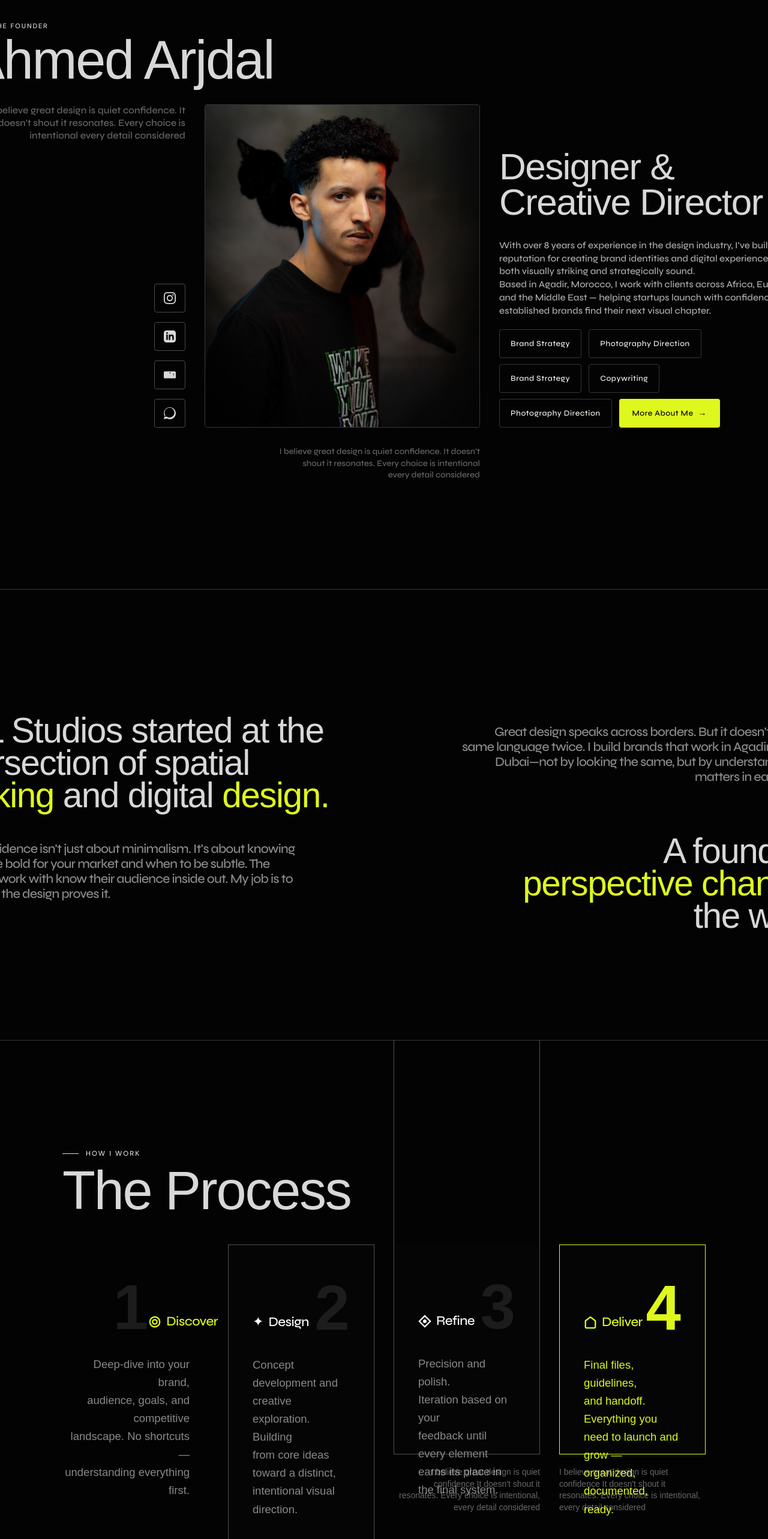
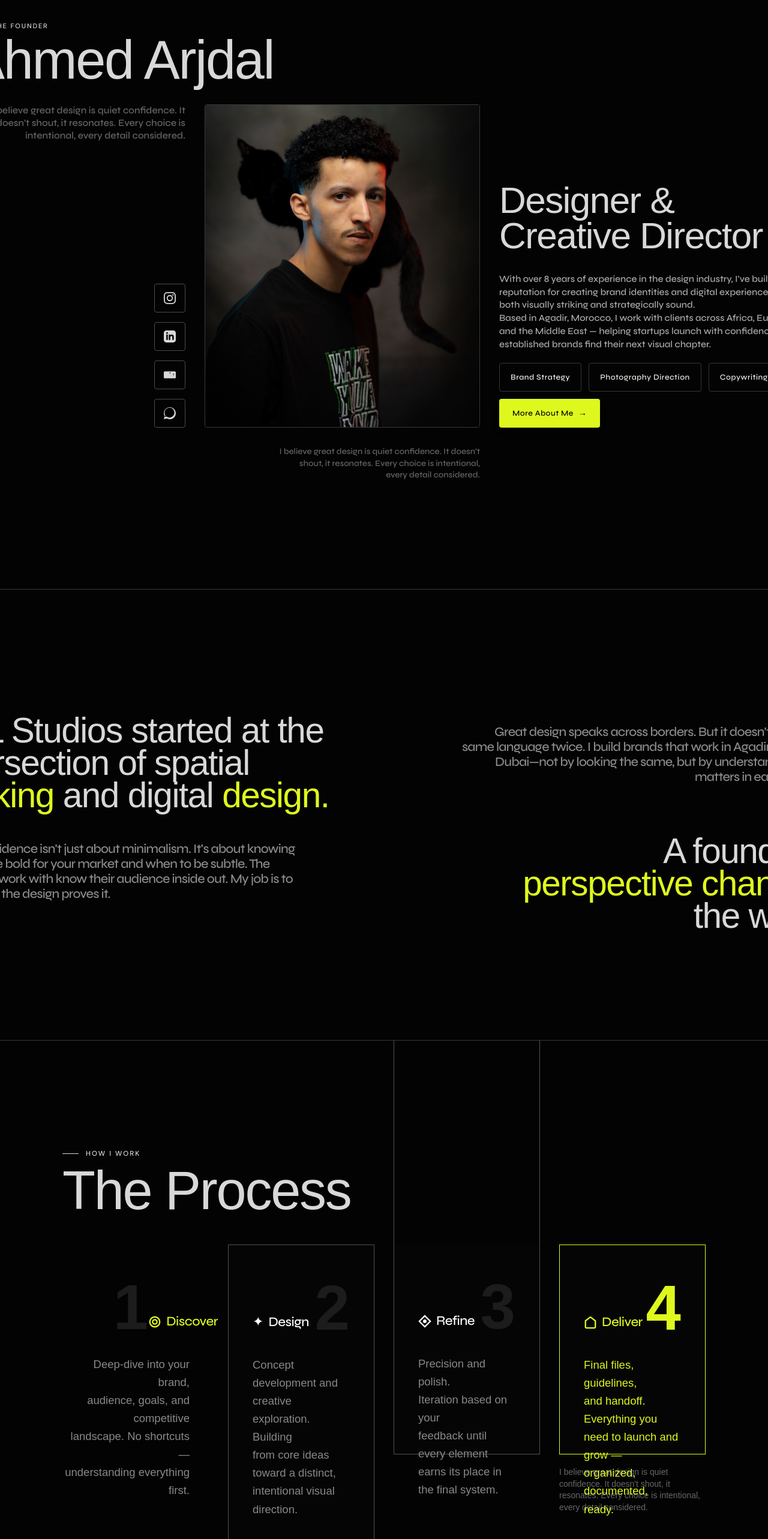
Before and after one commit to BPL-03/BPLstudios, a React (Vite) app: page / in a window 1280 px wide. Shown: the part 3343-5909 px from the top of the page at 60% size. Built offline with nearby package versions, Linux system fonts and the light colour scheme; a web font is replaced by a local one.

Commit message:
fix: typography, duplicates, currency, email, footer & heading bugs across site

```diff
--- a/src/components/About.jsx
+++ b/src/components/About.jsx
@@ -34,7 +34,7 @@ export default function About() {
               <div className="hidden sm:flex flex-col justify-between w-[361px] h-[539px] text-right items-end shrink-0 select-none">
                 {/* Quote */}
                 <p className="font-syne font-medium text-[16px] leading-[1.3] text-white/40 max-w-[361px] text-right">
-                  I believe great design is quiet confidence. It doesn't shout it resonates. Every choice is intentional every detail considered
+                  I believe great design is quiet confidence. It doesn't shout, it resonates. Every choice is intentional, every detail considered.
                 </p>
 
                 {/* Social media icons stack */}
@@ -114,9 +114,9 @@ export default function About() {
                 {/* Bottom Quote (desktop only) */}
                 <div className="hidden lg:block select-none text-right max-w-[459px] ml-auto">
                   <p className="font-syne font-medium text-[13px] lg:text-[14px] leading-[1.4] text-white/40 text-right">
-                    I believe great design is quiet confidence. It doesn't<br className="hidden lg:inline" />
-                    shout it resonates. Every choice is intentional<br className="hidden lg:inline" />
-                    every detail considered
+                    I believe great design is quiet confidence. It doesn't {' '}<br className="hidden lg:inline" />
+                    shout, it resonates. Every choice is intentional, {' '}<br className="hidden lg:inline" />
+                    every detail considered.
                   </p>
                 </div>
               </div>
@@ -133,45 +133,21 @@ export default function About() {
 
               {/* Bio Paragraph */}
               <p className="font-syne font-medium text-[14px] sm:text-[15px] lg:text-[15.5px] leading-[1.4] text-[#D8D8D8] opacity-80 pl-3 lg:pl-0 max-w-[620px]">
-                With over 8 years of experience in the design industry, I've built a<br className="hidden lg:inline" />
-                reputation for creating brand identities and digital experiences that are<br className="hidden lg:inline" />
-                both visually striking and strategically sound.<br className="hidden lg:inline" />
-                Based in Agadir, Morocco, I work with clients across Africa, Europe,<br className="hidden lg:inline" />
-                and the Middle East — helping startups launch with confidence and<br className="hidden lg:inline" />
+                With over 8 years of experience in the design industry, I've built a {' '}<br className="hidden lg:inline" />
+                reputation for creating brand identities and digital experiences that are {' '}<br className="hidden lg:inline" />
+                both visually striking and strategically sound. {' '}<br className="hidden lg:inline" />
+                Based in Agadir, Morocco, I work with clients across Africa, Europe, {' '}<br className="hidden lg:inline" />
+                and the Middle East — helping startups launch with confidence and {' '}<br className="hidden lg:inline" />
                 established brands find their next visual chapter.
               </p>
 
               {/* Tags & Lime Button Rows */}
               <div className="flex flex-col gap-y-[10px] -mt-3 w-full lg:max-w-[620px]">
-                {/* Row 1 */}
+                {/* Tags Row */}
                 <div className="flex flex-row flex-wrap items-center justify-end lg:justify-start gap-[12px] ml-auto lg:ml-0">
-                  {['Brand Strategy', 'Photography Direction'].map((tag, idx) => (
+                  {['Brand Strategy', 'Photography Direction', 'Copywriting'].map((tag) => (
                     <span
-                      key={tag + '-' + idx}
-                      className="border border-white/20 rounded-[4px] h-[48px] px-[18px] flex items-center justify-center text-[#F5F2EC] font-syne font-medium text-[12px] lg:text-[13px] tracking-[0.5px] leading-none select-none"
-                    >
-                      {tag}
-                    </span>
-                  ))}
-                </div>
-
-                {/* Row 2 */}
-                <div className="flex flex-row flex-wrap items-center justify-end lg:justify-start gap-[12px] ml-auto lg:ml-0">
-                  {['Brand Strategy', 'Copywriting'].map((tag, idx) => (
-                    <span
-                      key={tag + '-' + idx}
-                      className="border border-white/20 rounded-[4px] h-[48px] px-[18px] flex items-center justify-center text-[#F5F2EC] font-syne font-medium text-[12px] lg:text-[13px] tracking-[0.5px] leading-none select-none"
-                    >
-                      {tag}
-                    </span>
-                  ))}
-                </div>
-
-                {/* Row 3 */}
-                <div className="flex flex-row flex-wrap items-center justify-end lg:justify-start gap-[12px] ml-auto lg:ml-0">
-                  {['Photography Direction'].map((tag, idx) => (
-                    <span
-                      key={tag + '-' + idx}
+                      key={tag}
                       className="border border-white/20 rounded-[4px] h-[48px] px-[18px] flex items-center justify-center text-[#F5F2EC] font-syne font-medium text-[12px] lg:text-[13px] tracking-[0.5px] leading-none select-none"
                     >
                       {tag}
--- a/src/components/Footer.jsx
+++ b/src/components/Footer.jsx
@@ -58,13 +58,13 @@ export default function Footer() {
             <div className="flex flex-col">
               <h3 className="font-sans font-light text-[32px] sm:text-[38px] lg:text-[44px] xl:text-[50px] leading-[1.15] text-[#b5b4ad] tracking-tight">
                 We are ready<br />
-                to discuss you<br />
+                to discuss your<br />
                 project
               </h3>
             </div>
             <div className="mt-8 lg:mt-0 lg:pl-[40%] text-left">
               <p className="font-sans font-light text-[28px] sm:text-[34px] lg:text-[40px] xl:text-[46px] leading-[1.15] text-[#b5b4ad] tracking-tight">
-                to discuss you<br />
+                to discuss your<br />
                 project
               </p>
             </div>
@@ -81,10 +81,10 @@ export default function Footer() {
 
             {/* Email Link */}
             <a
-              href="mailto:salanoux.00@gmail.com"
+              href="mailto:hello@bplstudios.com"
               className="font-sans text-[18px] sm:text-[22px] lg:text-[24px] text-[#e8e6de] hover:text-accent transition-colors duration-300 underline decoration-[1px] underline-offset-8 pb-1 inline-block"
             >
-              salanoux.00@gmail.com
+              hello@bplstudios.com
             </a>
 
             {/* Social Pill Buttons */}
--- a/src/components/Pricing.jsx
+++ b/src/components/Pricing.jsx
@@ -149,7 +149,7 @@ export default function Pricing() {
                   Starting From
                 </span>
                 <span className="font-sans font-light text-[59px] leading-[59px] text-[#D8D8D8] font-anek">
-                  500$
+                  $500
                 </span>
               </div>
 
@@ -191,7 +191,7 @@ export default function Pricing() {
                   Starting From
                 </span>
                 <span className="font-sans font-light text-[59px] leading-[59px] text-[#D8D8D8] font-anek">
-                  800$
+                  $800
                 </span>
               </div>
 
@@ -232,7 +232,7 @@ export default function Pricing() {
               <div className="flex justify-between items-baseline gap-2 mt-10 mb-2">
                 <div className="flex items-baseline gap-2">
                   <span className="font-sans font-light text-[59px] leading-[59px] text-[#D8D8D8] font-anek">
-                    1,200$
+                    $1,200
                   </span>
                   <span className="font-syne font-medium text-[14px] text-[#D8D8D8]/80 text-right leading-[14px]">
                     Starting From
--- a/src/components/Process.jsx
+++ b/src/components/Process.jsx
@@ -86,12 +86,8 @@ export default function Process() {
           </div>
         </div>
 
-        {/* Quote below Step 3 */}
-        <div className="pt-1 pb-5 lg:pt-5 lg:pb-[120px] sm:lg:pb-[180px] lg:order-8">
-          <p className="font-sans text-[14px] leading-[1.4] text-white/40 w-full text-right">
-            I believe great design is quiet confidence It doesn't shout it resonates. Every choice is intentional, every detail considered
-          </p>
-        </div>
+        {/* Spacer below Step 3 */}
+        <div className="pt-1 pb-5 lg:pt-5 lg:pb-[120px] sm:lg:pb-[180px] lg:order-8" />
 
         {/* Step 4: Deliver */}
         <div className="flex flex-col justify-start gap-10 h-auto lg:h-[350px] p-8 lg:p-10 border-[0.5px] border-[#DEF81D] bg-[#DEF81D] lg:bg-[#080808]/40 w-full group transition-all duration-300 lg:hover:bg-[#DEF81D] mb-5 lg:mb-0 lg:order-6">
@@ -115,7 +111,7 @@ export default function Process() {
         {/* Quote below Step 4 */}
         <div className="pt-1 pb-5 lg:pt-5 lg:pb-[120px] sm:lg:pb-[180px] lg:order-9">
           <p className="font-sans text-[14px] leading-[1.4] text-white/40 w-full text-left">
-            I believe great design is quiet confidence It doesn't shout it resonates. Every choice is intentional, every detail considered
+            I believe great design is quiet confidence. It doesn't shout, it resonates. Every choice is intentional, every detail considered.
           </p>
         </div>
 
--- a/src/components/Values.jsx
+++ b/src/components/Values.jsx
@@ -89,7 +89,7 @@ export default function Values() {
             </div>
             {/* Title */}
             <h2 className="font-sans font-light text-[50px] sm:text-[94.42px] leading-[0.95] text-[#D8D8D8] tracking-tight">
-              What’s really matter
+              What really matters
             </h2>
           </div>
 
@@ -99,13 +99,13 @@ export default function Values() {
             <div className="hidden lg:flex font-syne font-medium text-[17px] sm:text-[18px] leading-[1.4] text-[#C1CBCC]/40 w-fit flex flex-col items-end">
               <div className="text-left w-full">Merging Imagination</div>
               <div className="text-right w-full">
-                with Innovation to CraftUnforgettable, we transform<br />
+                with Innovation to Craft Unforgettable, we transform<br />
                 visionary ideas into compelling experiences.
               </div>
             </div>
             {/* Mobile Tagline */}
             <p className="block lg:hidden font-syne font-medium text-[13px] sm:text-[14px] leading-[1.4] text-[#C1CBCC]/40 text-right max-w-[320px] ml-auto">
-              Merging Imagination with Innovation to CraftUnforgettable, we transform visionary ideas into compelling experiences.
+              Merging Imagination with Innovation to Craft Unforgettable, we transform visionary ideas into compelling experiences.
             </p>
           </div>
         </div>
```
